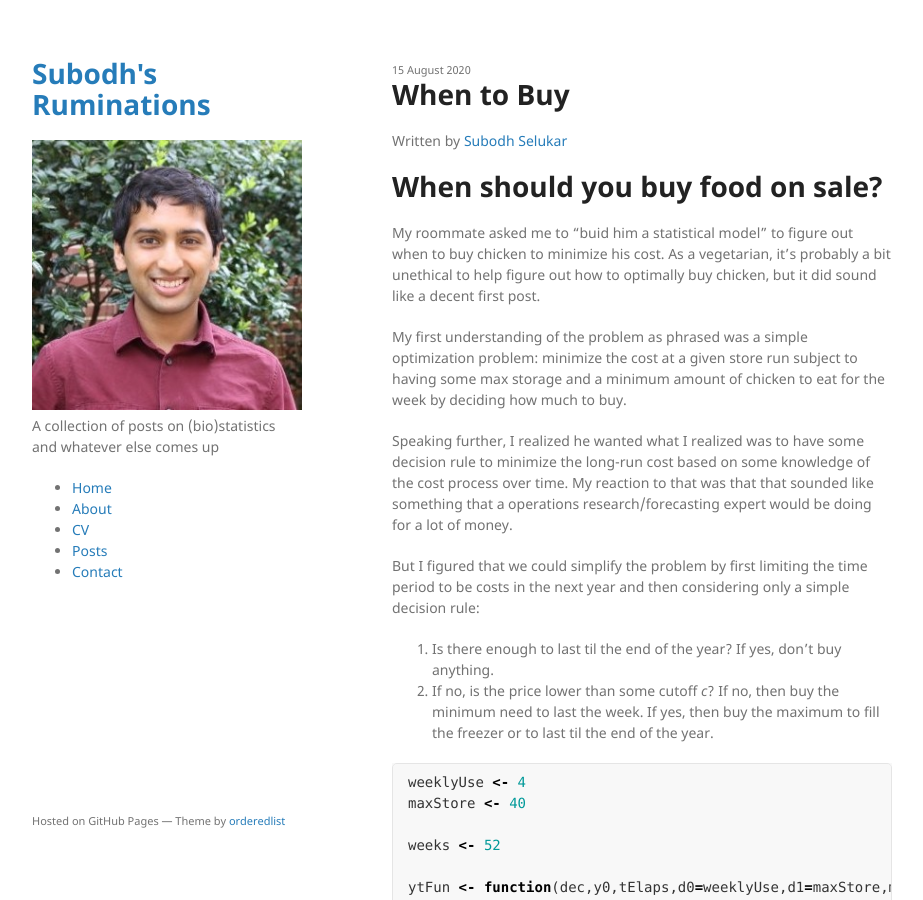
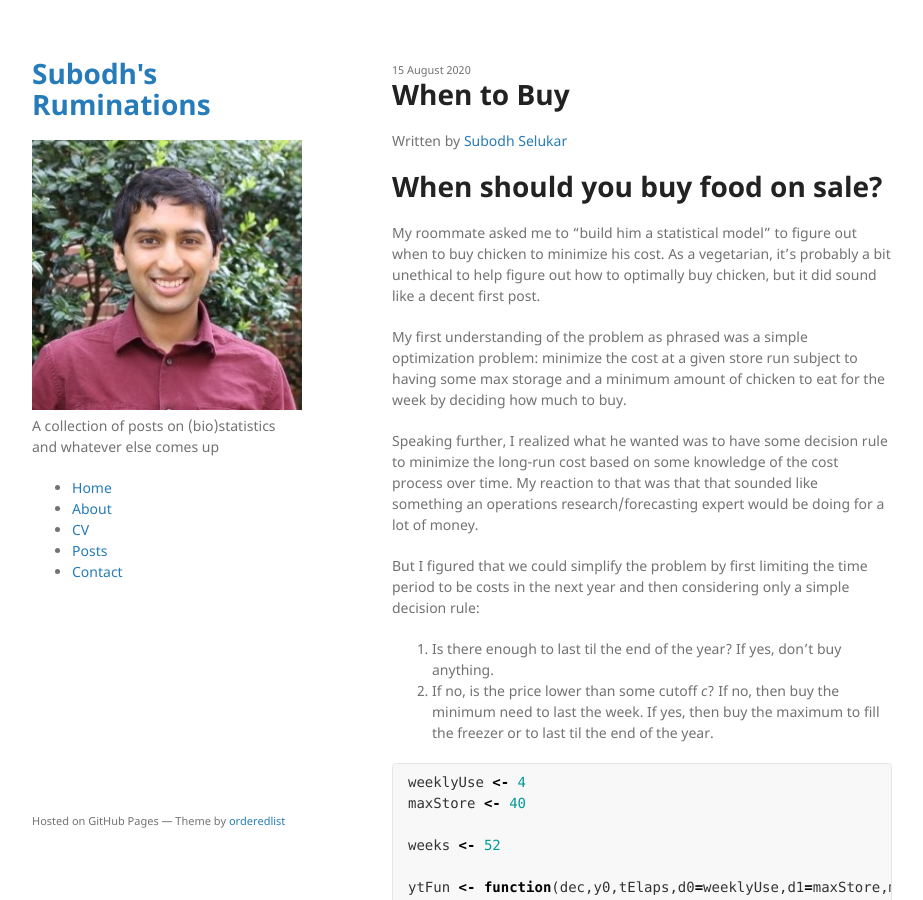
Before and after one commit to srselukar/srselukar.github.io, a Jekyll site: the page built from _posts/2020-08-15-when-to-buy.md, in a window 1280 px wide and 900 px high. Shown: the whole window, without its empty margins (178-1101 px from the left). Built offline with Jekyll 4.4.1, drawn with Linux system fonts in a browser that asks for light colours.

Commit message:
Update 2020-08-15-when-to-buy.md

```diff
--- a/_posts/2020-08-15-when-to-buy.md
+++ b/_posts/2020-08-15-when-to-buy.md
@@ -14,21 +14,11 @@
 When should you buy food on sale?
 =================================
 
-My roommate asked me to “buid him a statistical model” to figure out
-when to buy chicken to minimize his cost. As a vegetarian, it’s probably
-a bit unethical to help figure out how to optimally buy chicken, but it
-did sound like a decent first post.
+My roommate asked me to "build him a statistical model" to figure out when to buy chicken to minimize his cost. As a vegetarian, it's probably a bit unethical to help figure out how to optimally buy chicken, but it did sound like a decent first post.
 
-My first understanding of the problem as phrased was a simple
-optimization problem: minimize the cost at a given store run subject to
-having some max storage and a minimum amount of chicken to eat for the
-week by deciding how much to buy.
+My first understanding of the problem as phrased was a simple optimization problem: minimize the cost at a given store run subject to having some max storage and a minimum amount of chicken to eat for the week by deciding how much to buy.
 
-Speaking further, I realized he wanted what I realized was to have some
-decision rule to minimize the long-run cost based on some knowledge of
-the cost process over time. My reaction to that was that that sounded
-like something that a operations research/forecasting expert would be
-doing for a lot of money.
+Speaking further, I realized what he wanted was to have some decision rule to minimize the long-run cost based on some knowledge of the cost process over time. My reaction to that was that that sounded like something an operations research/forecasting expert would be doing for a lot of money.
 
 But I figured that we could simplify the problem by first limiting the
 time period to be costs in the next year and then considering only a
```
